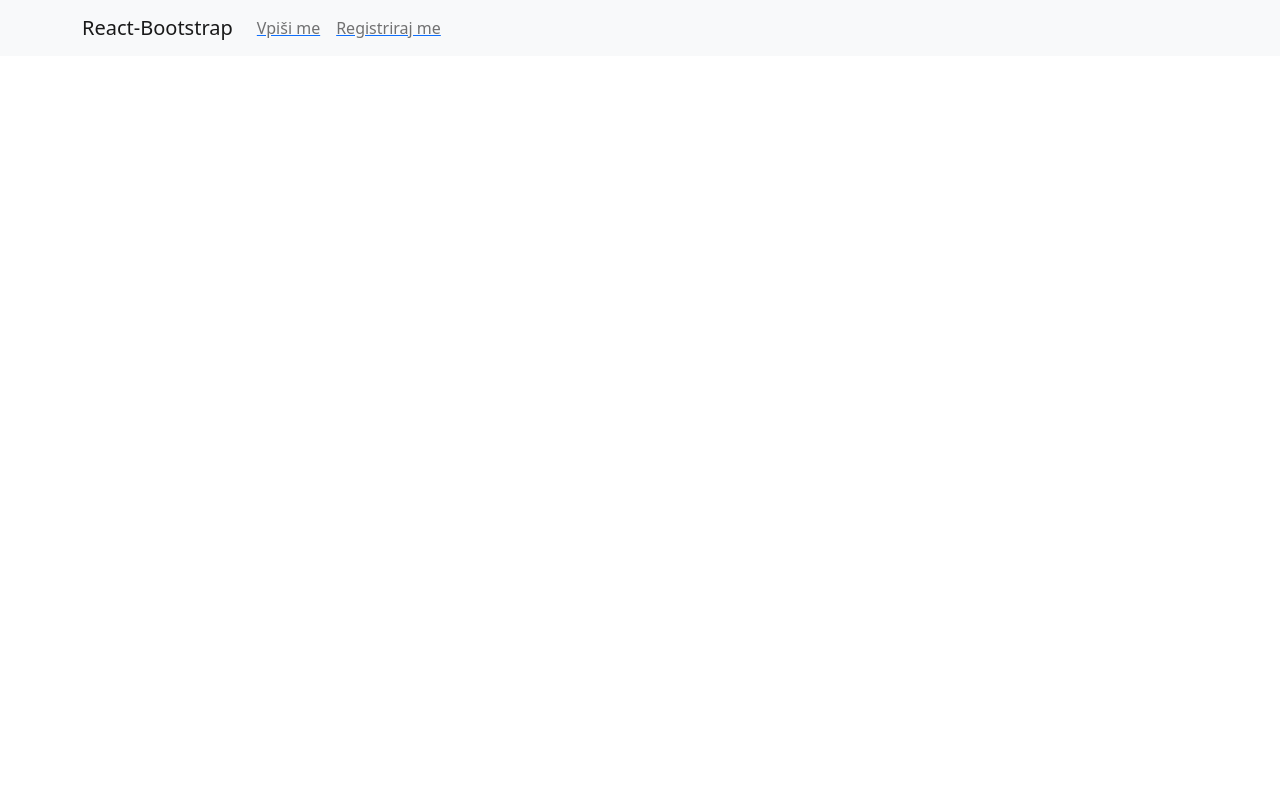
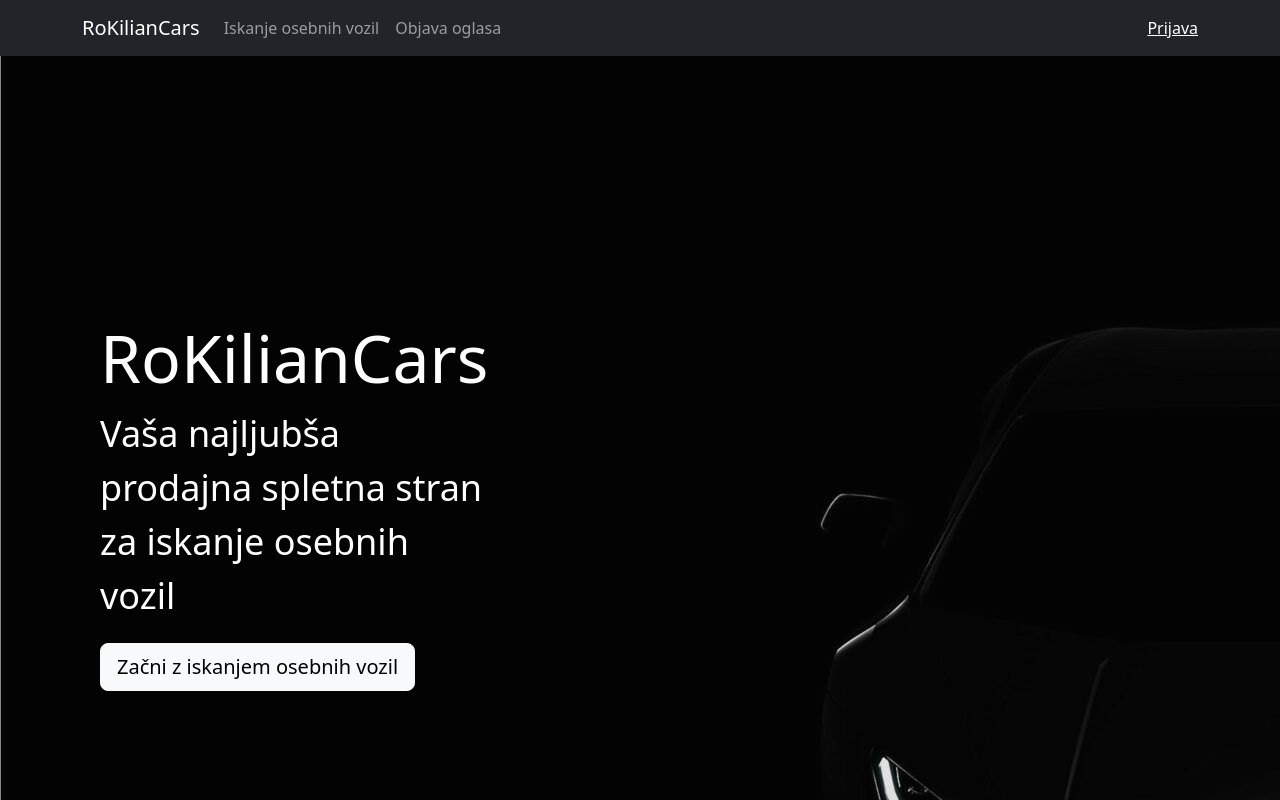
Before and after one commit to KilianTrunk/NSA_TrunkVaupotic, a React (Create React App) app in the folder appfiles/: page / in a window 1280 px wide. Built offline with nearby package versions, Linux system fonts and the light colour scheme.

Commit message:
fixes router problems, adds homepage

```diff
--- a/appfiles/src/App.js
+++ b/appfiles/src/App.js
@@ -2,13 +2,17 @@ import logo from './logo.svg';
 import './App.css';
 import NavBar from './Components/NavBar';
 import 'bootstrap/dist/css/bootstrap.min.css';
-
-function App() {
+import HomeScreen from './Screens/HomeScreen';
+import AppRouter from './Components/AppRouter';
+import {
+  BrowserRouter,
+  Routes,
+  Route,
+} from "react-router-dom";
+export default function App() {
   return (
     <div className="App">
-      <NavBar />
+      <AppRouter />
     </div>
   );
 }
-
-export default App;
--- /dev/null
+++ b/appfiles/src/CSS/style.css
@@ -0,0 +1,21 @@
+.landingContainer {
+    padding: 100px;
+    color: white;
+    background-image: url(../Images/lambo.jpg);
+    height: 100vh;
+}
+
+.landingTextContainer {
+    text-align: left;
+    margin-top: 26vh;
+    width: 30vw;
+}
+
+.landingTitle {
+    font-size: 66px;
+}
+
+.landingText {
+    font-size: 36px;
+    padding-bottom: 20px;
+}
--- /dev/null
+++ b/appfiles/src/Components/AppRouter.js
@@ -0,0 +1,24 @@
+import '../App.css';
+import NavBar from './NavBar';
+import 'bootstrap/dist/css/bootstrap.min.css';
+import HomeScreen from '../Screens/HomeScreen';
+import Registration from '../Screens/RegistrationScreen';
+import SignIn from '../Screens/SignInScreen';
+import {
+  BrowserRouter,
+  Routes,
+  Route,
+} from "react-router-dom";
+
+export default function AppRouter() {
+  return (
+    <BrowserRouter>
+      <NavBar />
+      <Routes>
+        <Route path="/" element={<HomeScreen />} />
+        <Route path="/prijava" element={<SignIn />} />
+        <Route path="/registracija" element={<Registration />} />
+      </Routes>
+    </BrowserRouter>
+  );
+}
--- a/appfiles/src/Components/NavBar.js
+++ b/appfiles/src/Components/NavBar.js
@@ -14,19 +14,19 @@ import {
 
 export default function NavBar() {
     return (
-        <Router>
-            <Navbar bg="light" expand="lg">
+        <Navbar bg="dark" variant="dark" style={{position: "absolute", width: "100vw"}}>
             <Container>
-                    <Navbar.Brand href="#home">React-Bootstrap</Navbar.Brand>
-                    <Navbar.Toggle aria-controls="basic-navbar-nav" />
-                    <Navbar.Collapse id="basic-navbar-nav">
+                <Navbar.Brand href="/">RoKilianCars</Navbar.Brand>
                 <Nav className="me-auto">
-                            <Link to={SignIn}><Nav.Link>Vpiši me</Nav.Link></Link>
-                            <Link to={Registration}><Nav.Link>Registriraj me</Nav.Link></Link>
+                    <Nav.Link href="/iskanje">Iskanje osebnih vozil</Nav.Link>
+                    <Nav.Link href="/iskanje">Objava oglasa</Nav.Link>
                 </Nav>
+                <Navbar.Collapse className="justify-content-end">
+                    <Navbar.Text>
+                        <a href="/prijava">Prijava</a>
+                    </Navbar.Text>
                 </Navbar.Collapse>
             </Container>
         </Navbar>
-        </Router>
     );
 }
--- /dev/null
+++ b/appfiles/src/Screens/HomeScreen.js
@@ -0,0 +1,14 @@
+import Container from "react-bootstrap/esm/Container";
+import styles from "../CSS/style.css";
+import Button from 'react-bootstrap/Button';
+export default function HomeScreen() {
+  return (
+    <div className="landingContainer">
+      <div className="landingTextContainer">
+        <div className="landingTitle">RoKilianCars</div>
+        <div className="landingText">Vaša najljubša prodajna spletna stran za iskanje osebnih vozil</div>
+        <Button size="lg" variant="light">Začni z iskanjem osebnih vozil</Button>
+      </div>
+    </div>
+  );
+}
--- a/appfiles/src/Screens/RegistrationScreen.js
+++ b/appfiles/src/Screens/RegistrationScreen.js
@@ -1,8 +1,10 @@
 import Button from 'react-bootstrap/Button';
+import Container from 'react-bootstrap/esm/Container';
 import Form from 'react-bootstrap/Form';
 
 export default function Registration() {
     return (
+        <Container>
             <Form>
                 <Form.Group className="mb-3" controlId="formBasicEmail">
                     <Form.Label>Email address</Form.Label>
@@ -24,5 +26,6 @@ export default function Registration() {
                     Submit
                 </Button>
             </Form>
+        </Container>
     );
 }
--- a/appfiles/src/Screens/SignInScreen.js
+++ b/appfiles/src/Screens/SignInScreen.js
@@ -1,8 +1,10 @@
 import Button from 'react-bootstrap/Button';
+import Container from 'react-bootstrap/esm/Container';
 import Form from 'react-bootstrap/Form';
 
 export default function SignIn() {
   return (
+    <Container>
       <Form>
         <Form.Group className="mb-3" controlId="formBasicEmail">
           <Form.Label>Email address</Form.Label>
@@ -20,5 +22,6 @@ export default function SignIn() {
           Submit
         </Button>
       </Form>
+    </Container>
   );
 }
```
Also changed, not shown: appfiles/src/Images/lambo.jpg (added). Lines whose indentation alone changed are shown as unchanged.
